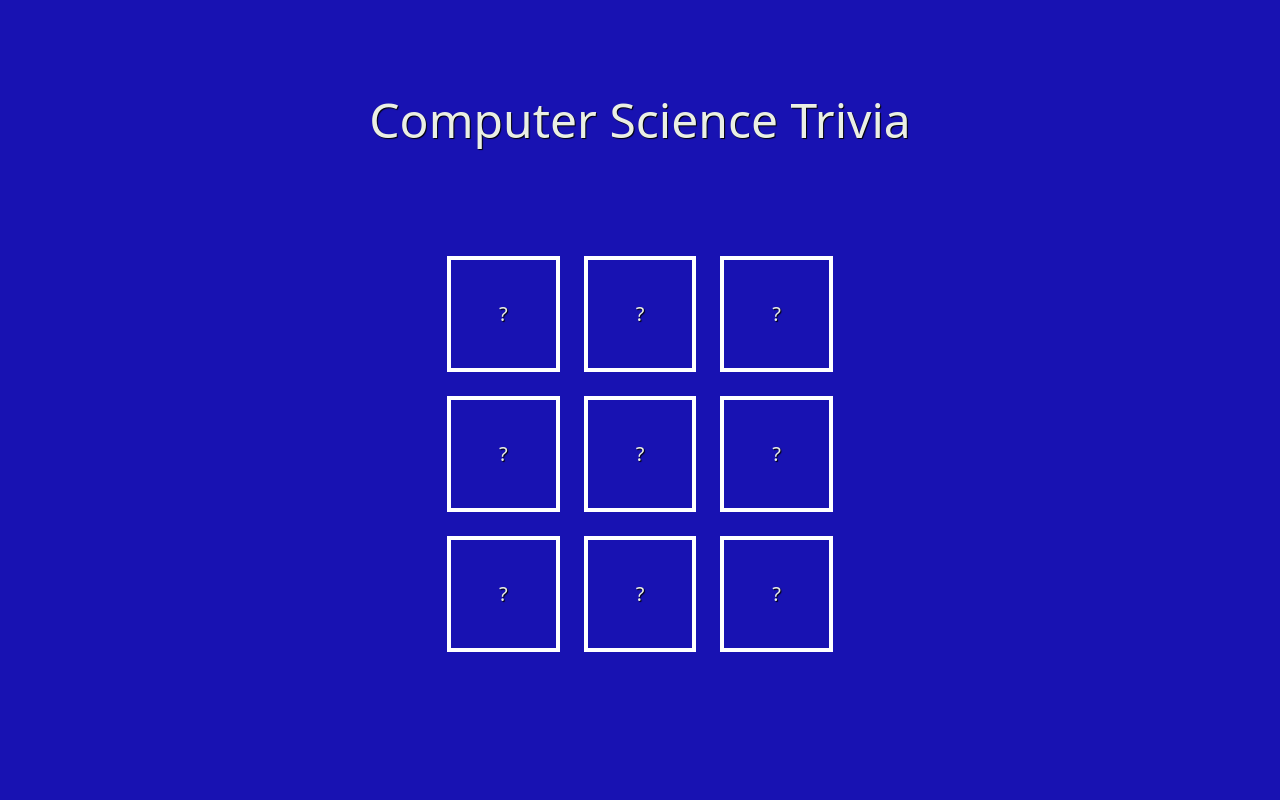
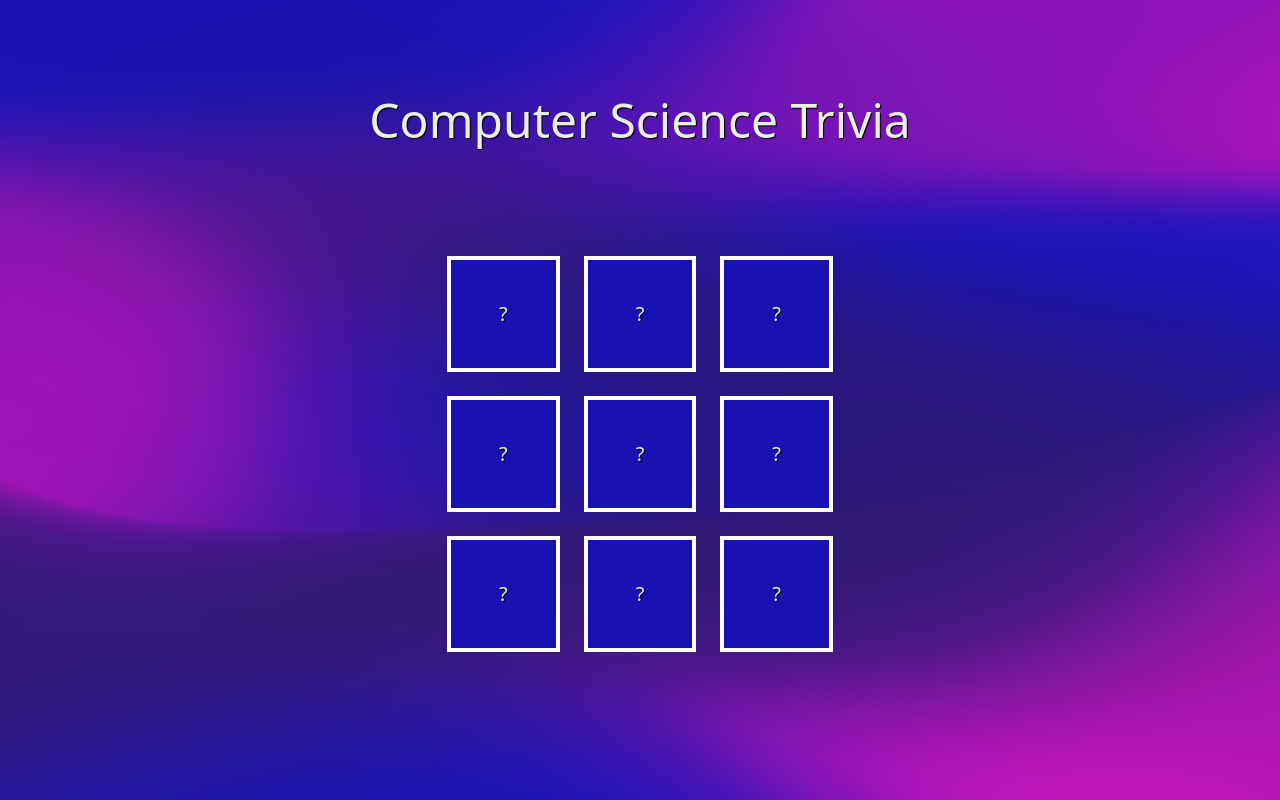
Before and after one commit to daisybarrette/quiz-game, a Next.js app: page / in a window 1280 px wide. Built offline with nearby package versions, Linux system fonts and the light colour scheme.

Commit message:
Add custom colours to tailwind config, bg image

```diff
--- a/src/pages/index.tsx
+++ b/src/pages/index.tsx
@@ -8,13 +8,15 @@ function Home() {
         <main className="flex min-h-screen flex-col items-center pt-24 text-center">
             <h1 className="header text-5xl">Computer Science Trivia</h1>
 
-            <ul className="grid grid-cols-3 grid-rows-3 gap-6 list-none pt-28 text-xl">
+            <div className='mt-28'>
+                <ul className="grid grid-cols-3 grid-rows-3 gap-6 list-none text-xl">
                     {CLUES.map(clue => (
                         <li className="flex" key={clue.id}>
                             <ClueLink id={clue.id} />
                         </li>
                     ))}
                 </ul>
+            </div>
         </main>
     )
 }
@@ -24,7 +26,7 @@ function ClueLink({ id }: { id: string }) {
 
     return (
         <Link
-            className="py-10 px-12 border-white border-4 hover:bg-yellow-50 hover:text-black"
+            className="py-10 px-12 border-white border-4 bg-main-background hover:bg-yellow-50 hover:text-black"
             href={`/clue/${id}`}
 
         >
--- a/src/styles/globals.css
+++ b/src/styles/globals.css
@@ -7,14 +7,16 @@
     --foreground: #eaefe4;
     --accent: #751d88;
     --accent: #852486;
-
 }
 
 body {
     color: var(--foreground);
     text-shadow: 1px 1px 1px #000;
 
-    background-color: var(--background);
+    background: url(../../public/mesh-352.png) var(--background);
+    background-position: center center;
+    background-repeat: no-repeat;
+    background-size: cover;
 }
 
 *::selection {
--- a/tailwind.config.js
+++ b/tailwind.config.js
@@ -9,10 +9,12 @@ module.exports = {
         extend: {
             backgroundImage: {
                 'gradient-radial': 'radial-gradient(var(--tw-gradient-stops))',
-        'gradient-conic':
-          'conic-gradient(from 180deg at 50% 50%, var(--tw-gradient-stops))',
+                'gradient-conic': 'conic-gradient(from 180deg at 50% 50%, var(--tw-gradient-stops))',
+            },
+            colors: {
+                'main-background': '#1812b2',
             },
         },
     },
     plugins: [],
-}
+};
```
Also changed, not shown: public/mesh-352.png (added). Lines whose indentation alone changed are shown as unchanged.
